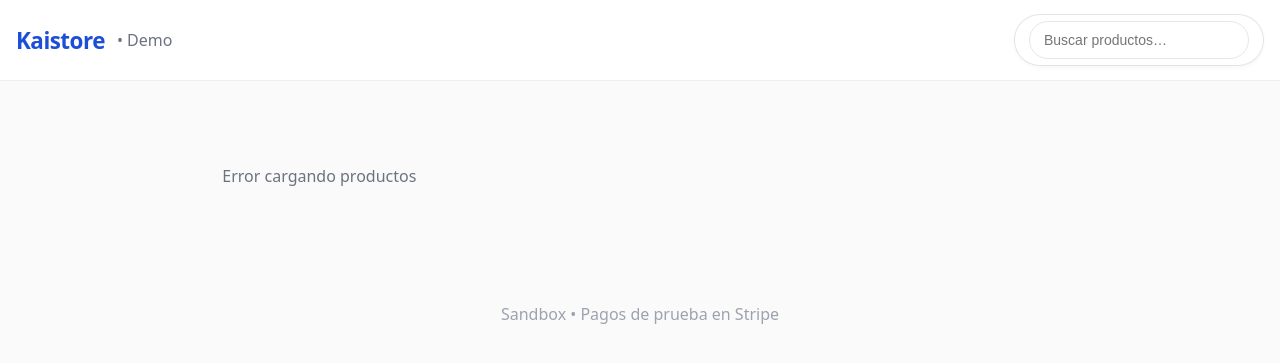
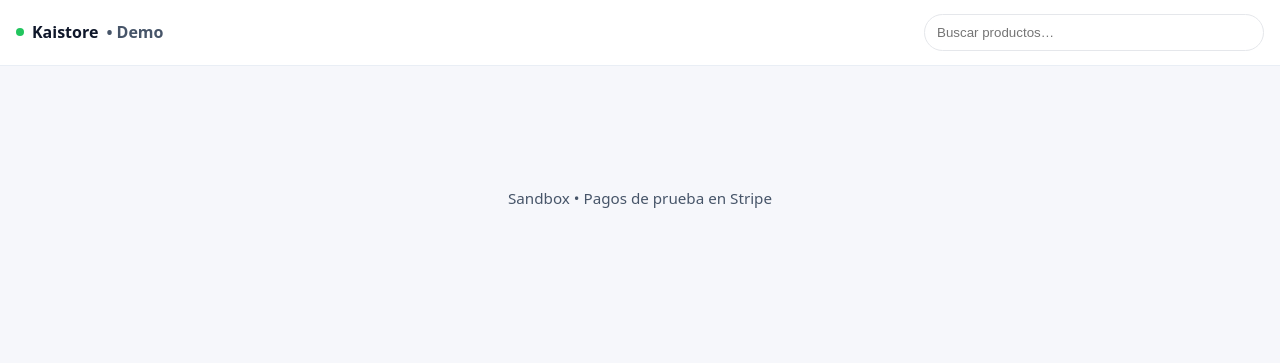
Before and after one commit to kaistorecl/Kaistore-demo, a Python web app: template templates/tienda.html in a window 1280 px wide. Shown: the top 363 px of the page. Run offline with Jinja, Linux system fonts and the light colour scheme; the template is opened without the code that fills it, so the values that code supplies are empty.

Commit message:
Update tienda.html

```diff
--- a/templates/tienda.html
+++ b/templates/tienda.html
@@ -1,50 +1,52 @@
-<!-- templates/tienda.html -->
 <!doctype html>
 <html lang="es">
 <head>
-  <meta charset="utf-8">
-  <meta name="viewport" content="width=device-width, initial-scale=1">
+  <meta charset="utf-8" />
+  <meta name="viewport" content="width=device-width, initial-scale=1" />
   <title>Kaistore • Demo</title>
-  <link rel="stylesheet" href="/static/style.css">
+  <meta name="theme-color" content="#0f62fe" />
+  <link rel="icon" href="data:,">
   <style>
-    /* estilos mínimos por si tu style.css no cubre algo */
-    body { font-family: system-ui, -apple-system, Segoe UI, Roboto, Arial; margin:0; background:#fafafa; color:#111 }
-    header { display:flex; gap:12px; align-items:center; padding:14px 16px; background:#fff; position:sticky; top:0; z-index:10; border-bottom:1px solid #eee }
-    .brand { font-weight:700; color:#1d4ed8 }
-    .subtle { color:#6b7280; font-weight:500 }
-    .search { margin-left:auto }
-    .search input { border:1px solid #e5e7eb; border-radius:999px; padding:10px 14px; outline:none; width:220px; }
-    main { max-width:1024px; margin:20px auto; padding:0 16px }
-    .grid { display:grid; grid-template-columns: repeat(auto-fill, minmax(280px,1fr)); gap:18px }
-    .grid-empty { text-align:center; color:#6b7280; padding:40px 8px }
-    .card { border:1px solid #e5e7eb; border-radius:14px; overflow:hidden; background:#fff; display:flex; flex-direction:column }
-    .card-img { width:100%; aspect-ratio:16/9; object-fit:cover }
-    .card-body { padding:14px }
-    .card-title { margin:0 0 6px; font-size:16px }
-    .card-desc { margin:0 0 10px; color:#6b7280; font-size:13px; min-height:18px }
-    .card-price { font-weight:700; margin-bottom:10px }
-    .btn-primary { background:#155eef; color:#fff; border:none; border-radius:10px; padding:10px 12px; width:100%; cursor:pointer }
-    .btn-primary:disabled { opacity:.6; cursor:not-allowed }
-    footer { text-align:center; color:#9ca3af; padding:32px 0 }
+    :root { --blue:#0f62fe; --bg:#f6f7fb; --txt:#0f172a; --sub:#475569; --card:#fff; }
+    *{box-sizing:border-box} body{margin:0;background:var(--bg);color:var(--txt);font:16px/1.4 system-ui, -apple-system, Segoe UI, Roboto}
+    header{display:flex;gap:.75rem;align-items:center;justify-content:space-between;padding:14px 16px;background:#fff;position:sticky;top:0;z-index:10;border-bottom:1px solid #e9eef5}
+    .brand{display:flex;align-items:center;gap:.5rem;font-weight:700}
+    .dot{width:8px;height:8px;border-radius:99px;background:#22c55e}
+    .muted{color:var(--sub);font-weight:600}
+    .search{flex:1;max-width:340px}
+    .search input{width:100%;padding:10px 12px;border:1px solid #e5e7eb;border-radius:999px;background:#fff}
+    main{padding:18px 12px 64px}
+    .grid{display:grid;grid-template-columns:repeat(auto-fill,minmax(280px,1fr));gap:18px;max-width:1100px;margin:0 auto}
+    .card{background:var(--card);border-radius:14px;overflow:hidden;box-shadow:0 2px 12px rgba(2,6,23,.06)}
+    .card img{width:100%;height:210px;object-fit:cover;background:#e5e7eb}
+    .pad{padding:12px 14px}
+    .title{font-weight:800;margin:2px 0 6px}
+    .desc{color:var(--sub);font-size:.95rem;margin:0 0 6px}
+    .price{font-weight:800;margin:2px 0 10px}
+    .btn{display:inline-flex;align-items:center;justify-content:center;width:100%;padding:12px;border:none;border-radius:10px;background:var(--blue);color:#fff;font-weight:700}
+    .btn:active{transform:translateY(1px)}
+    .center{max-width:1100px;margin:42px auto;text-align:center;color:var(--sub)}
+    footer{padding:40px 0;color:var(--sub);text-align:center;font-size:.95rem}
+    .toast{position:fixed;left:50%;bottom:20px;transform:translateX(-50%);background:#111827;color:#fff;padding:10px 14px;border-radius:10px;font-weight:600;opacity:0;transition:.3s}
+    .toast.show{opacity:1}
   </style>
 </head>
 <body>
   <header>
-    <div class="brand">Kaistore</div>
-    <div class="subtle">• Demo</div>
-    <div class="search">
-      <input placeholder="Buscar productos…" aria-label="Buscar productos">
+    <div class="brand">
+      <span class="dot"></span><span>Kaistore</span><span class="muted">• Demo</span>
     </div>
+    <div class="search"><input id="q" placeholder="Buscar productos…" /></div>
   </header>
 
   <main>
-    <div id="products" class="grid">
-      <!-- acá se renderizan las cards -->
-    </div>
+    <div id="grid" class="grid" aria-live="polite"></div>
+    <div id="empty" class="center" style="display:none">No hay productos publicados todavía 👋</div>
   </main>
 
   <footer>Sandbox • Pagos de prueba en Stripe</footer>
 
-  <script defer src="/static/app.js"></script>
+  <div id="toast" class="toast">Mensaje</div>
+  <script src="/static/app.js?v=2025-11-02"></script>
 </body>
 </html>
```
